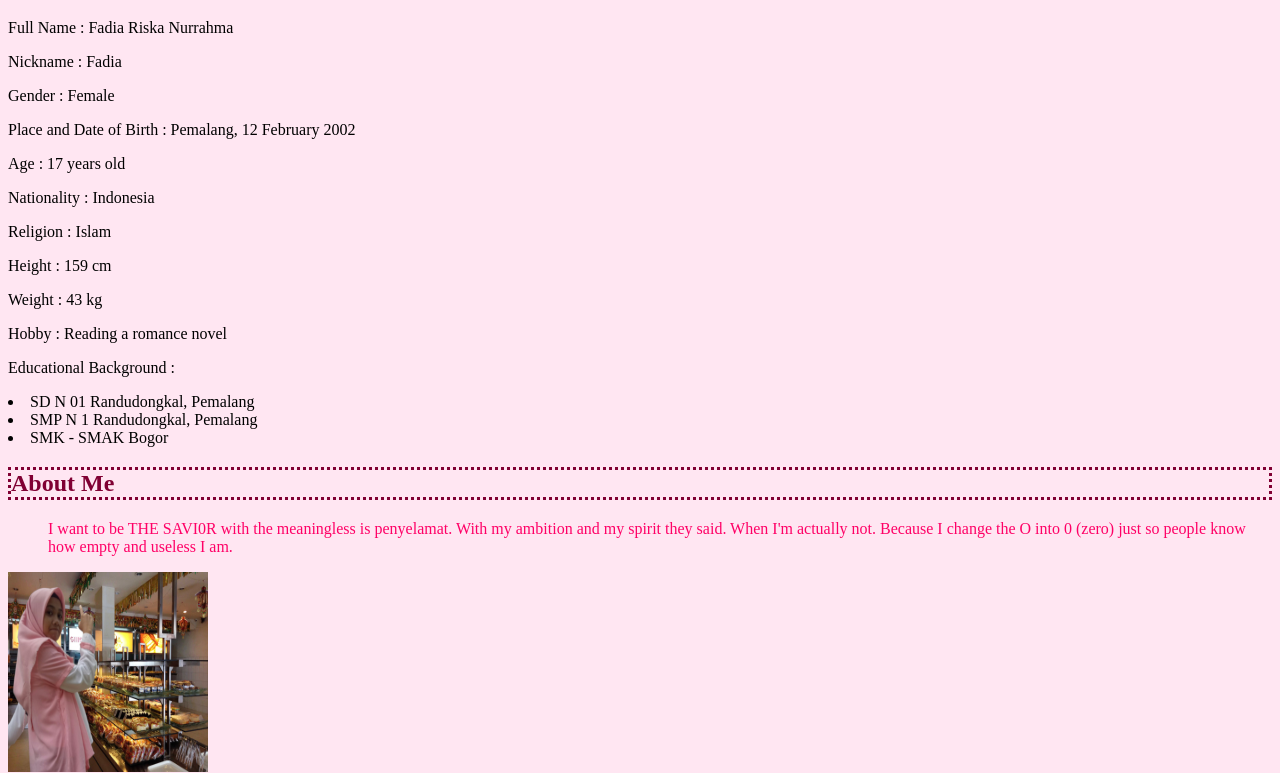
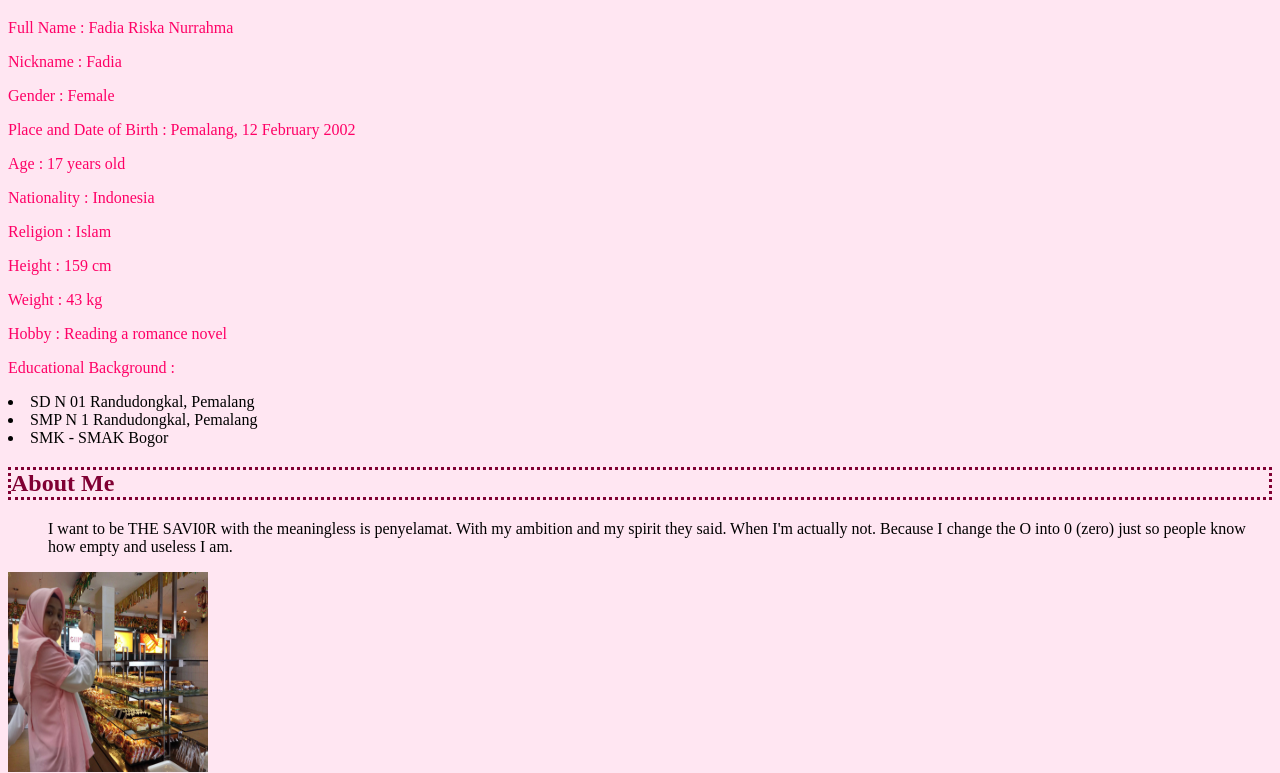
Before and after one commit to fadiariska/fadiariska.github.io, a plain HTML site: page html/fadiaax.html in a window 1280 px wide. Shown: the part 61-834 px from the top of the page. Drawn offline with Linux system fonts and the light colour scheme.

Commit message:
Update style.css

```diff
--- a/html/css/style.css
+++ b/html/css/style.css
@@ -1,6 +1,6 @@
 body {background-color: #ffe6f2}
 	title {color:#ff1a66}
 	h1 {color: #800033;font-style: serif}
-	ul{color: #ff0066}
+	p{color: #ff0066}
 	h2 {color: #800033;border-style: dotted}
 	h3{color: #800033;border-style: dotted}
```
